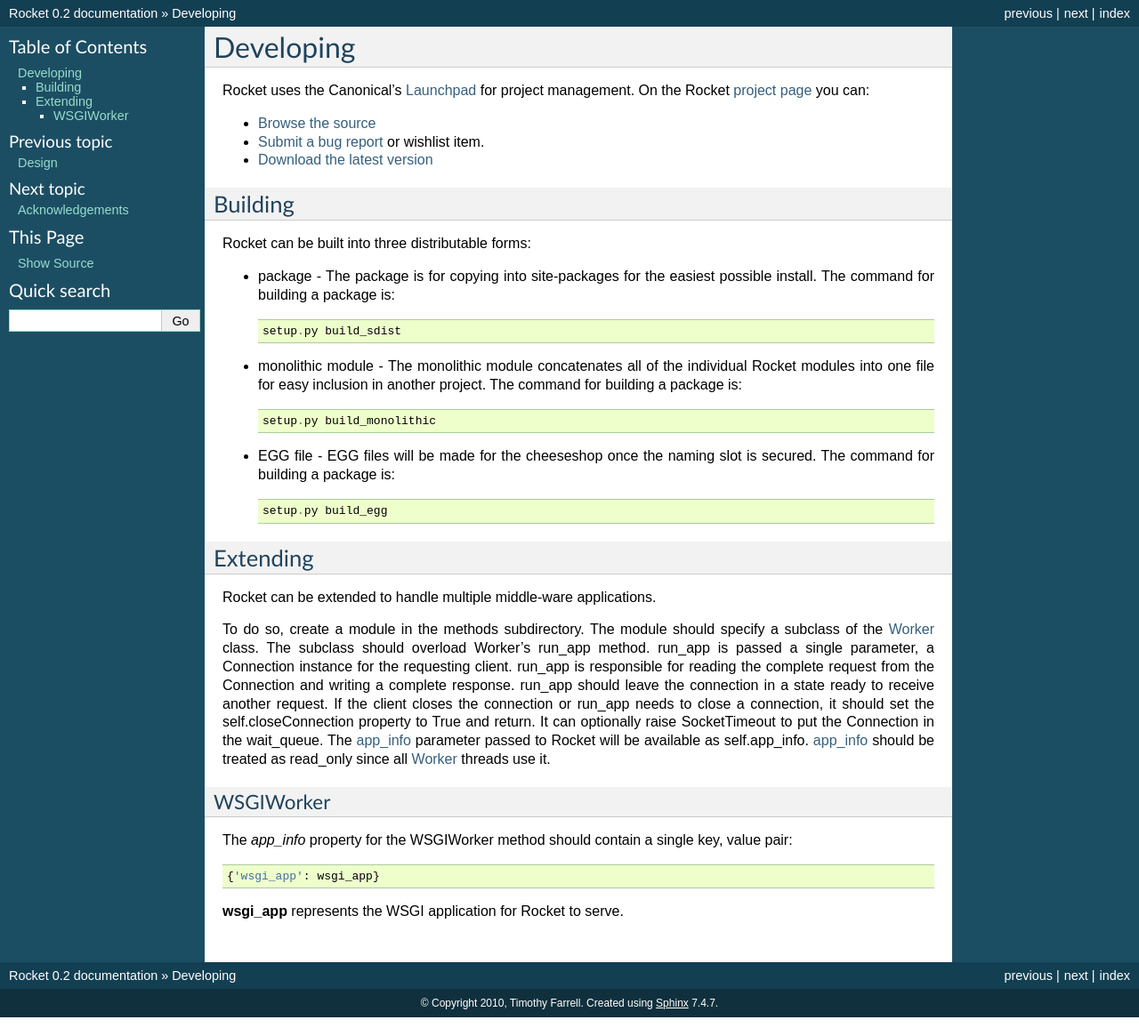
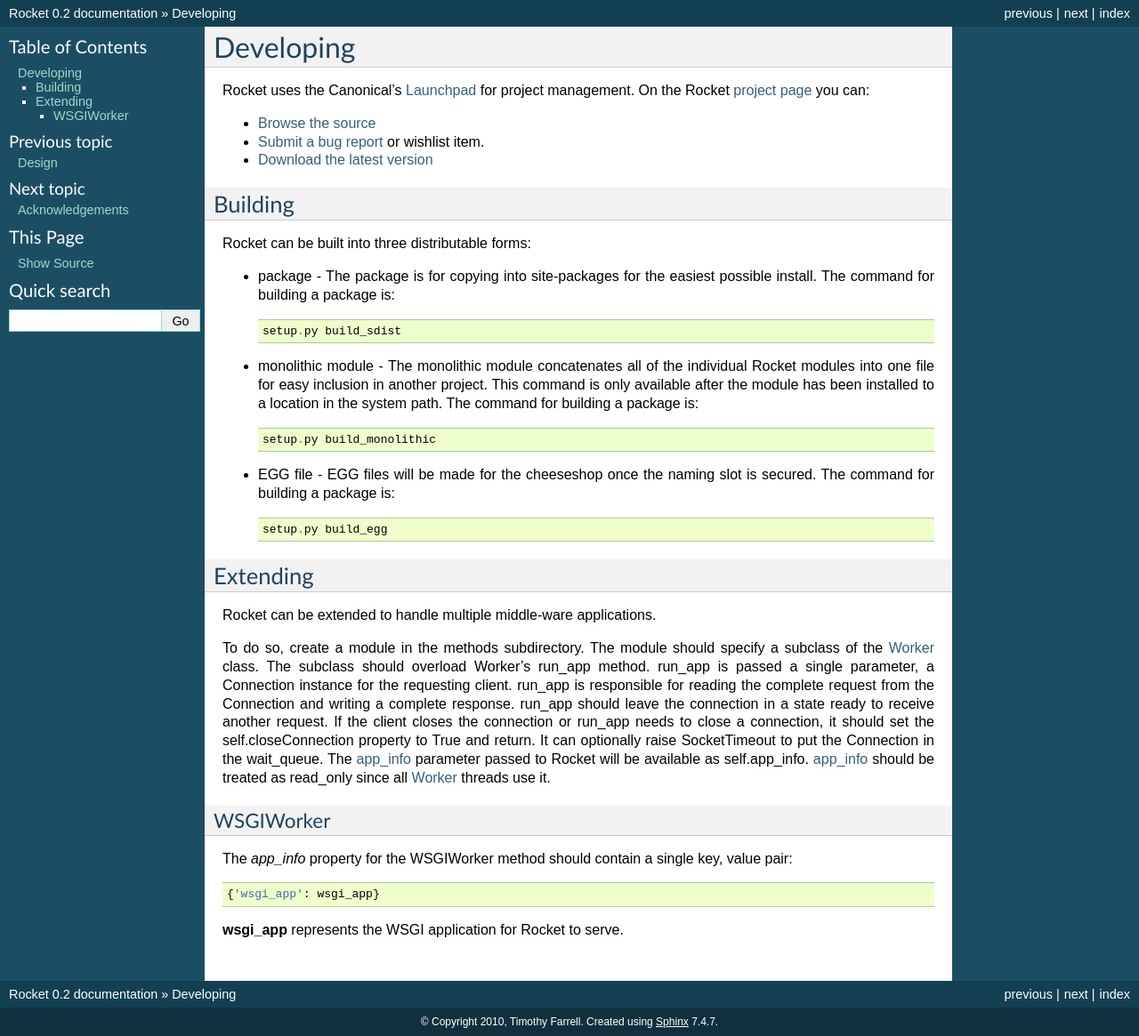
Before and after one commit to explorigin/Rocket, a Sphinx documentation site: the page built from doc/development.rst, in a window 1280 px wide. Shown: the whole page at 89% size. Built offline with Sphinx 7.4.7, drawn with Linux system fonts in a browser that asks for light colours; before the commit the page ends 1144 px from its top, so only the background shows below that.

Commit message:
Added note about setup.py build_monolithic limitations.

```diff
--- a/doc/development.rst
+++ b/doc/development.rst
@@ -23,7 +23,7 @@
 
     setup.py build_sdist
 
-* monolithic module - The monolithic module concatenates all of the individual Rocket modules into one file for easy inclusion in another project.  The command for building a package is::
+* monolithic module - The monolithic module concatenates all of the individual Rocket modules into one file for easy inclusion in another project.  This command is only available after the module has been installed to a location in the system path.  The command for building a package is::
 
     setup.py build_monolithic
 
```
